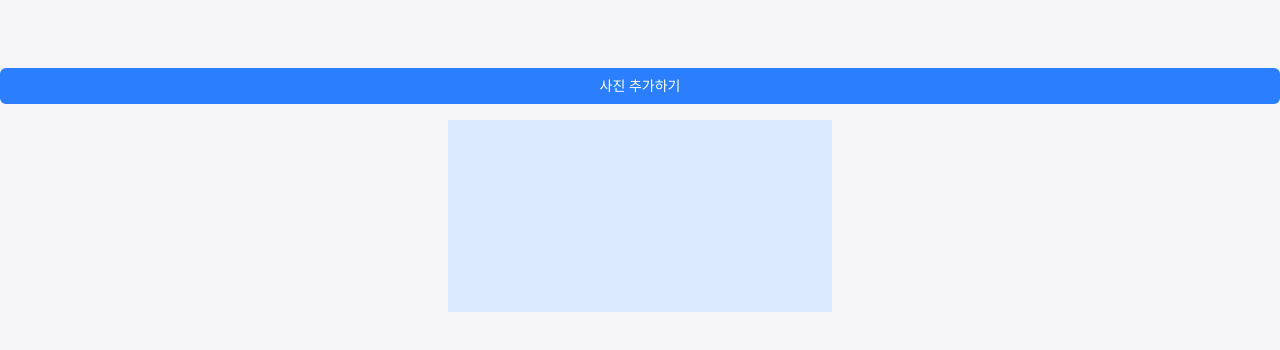
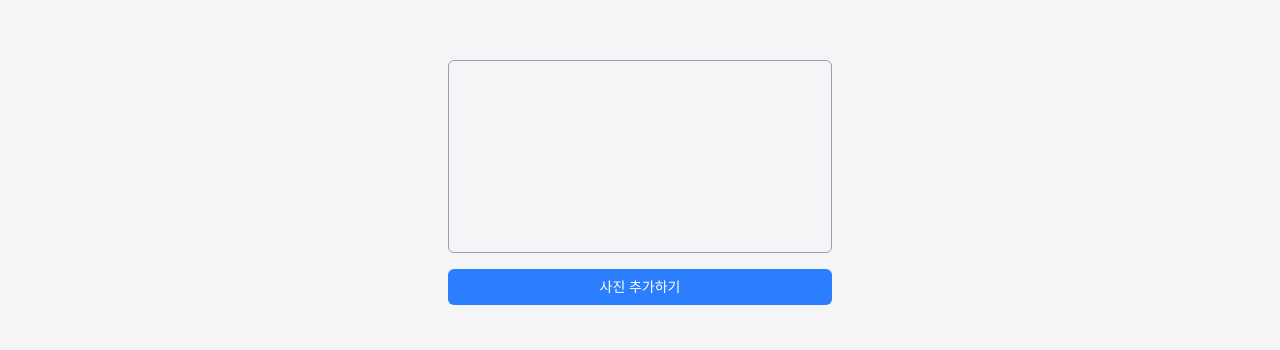
Before and after one commit to Seokjun7074/color-extractor, a Next.js app: page /extract in a window 1280 px wide. Shown: the part 210-560 px from the top of the page. Built offline with nearby package versions, Linux system fonts and the light colour scheme.

Commit message:
feat: 추출된 이미지 색상 저장 로직 구현

```diff
--- a/src/app/extract/page.tsx
+++ b/src/app/extract/page.tsx
@@ -2,19 +2,26 @@
 
 import ImageUploadButton from '@/domains/extract/components/ImageUploadButton';
 import { useCanvasImage } from '@/domains/extract/hooks/useCanvasImage';
+import { useClusteredColor } from '@/domains/extract/hooks/useClusteredColor';
 import { useImageUpload } from '@/domains/extract/hooks/useImageUpload';
+import { kMeans } from '@/utils/kMeans';
 import { useEffect } from 'react';
 
 export default function ExtractPage() {
   const { imageURL, saveImgFile } = useImageUpload();
   const { canvasRef, setImageToCanvas, getPixelImageData, getContextImageData } = useCanvasImage();
+  const { colors, setClusteredHex } = useClusteredColor();
 
   useEffect(() => {
     if (!imageURL) return;
 
     const initCanvasImage = async (imageURL: string) => {
       await setImageToCanvas(imageURL);
-      getContextImageData();
+      const allPixelData = getContextImageData();
+      if (allPixelData) {
+        const clusteredData = kMeans(allPixelData, 6);
+        setClusteredHex(clusteredData);
+      }
     };
 
     initCanvasImage(imageURL);
@@ -22,8 +29,23 @@ export default function ExtractPage() {
 
   return (
     <div className="flex h-screen flex-col items-center justify-center gap-4">
-      <ImageUploadButton saveImgFile={saveImgFile} />
-      <canvas className="h-auto w-sm bg-blue-100" ref={canvasRef} onClick={getPixelImageData}></canvas>
+      <div className="flex w-sm flex-col gap-4">
+        <canvas
+          className="w-full rounded-md border-1 border-gray-400"
+          ref={canvasRef}
+          onClick={getPixelImageData}
+        ></canvas>
+        <ImageUploadButton saveImgFile={saveImgFile} />
+        <div className="flex justify-around gap-1">
+          {colors.map((item) => (
+            <div
+              key={item}
+              className="h-10 w-10 rounded-md border-1 border-gray-600"
+              style={{ backgroundColor: item }}
+            />
+          ))}
+        </div>
+      </div>
     </div>
   );
 }
--- /dev/null
+++ b/src/domains/extract/hooks/useClusteredColor.ts
@@ -0,0 +1,14 @@
+import { RGBProp } from '@/types/color';
+import { rgbToHex } from '@/utils/colorConverter';
+import { useState } from 'react';
+
+export const useClusteredColor = () => {
+  const [colors, setColors] = useState<string[]>([]);
+
+  const setClusteredHex = (clusteredData: RGBProp[]) => {
+    const colors = clusteredData.map(({ r, g, b }) => rgbToHex(r, g, b));
+    setColors(colors);
+  };
+
+  return { colors, setClusteredHex };
+};
```
